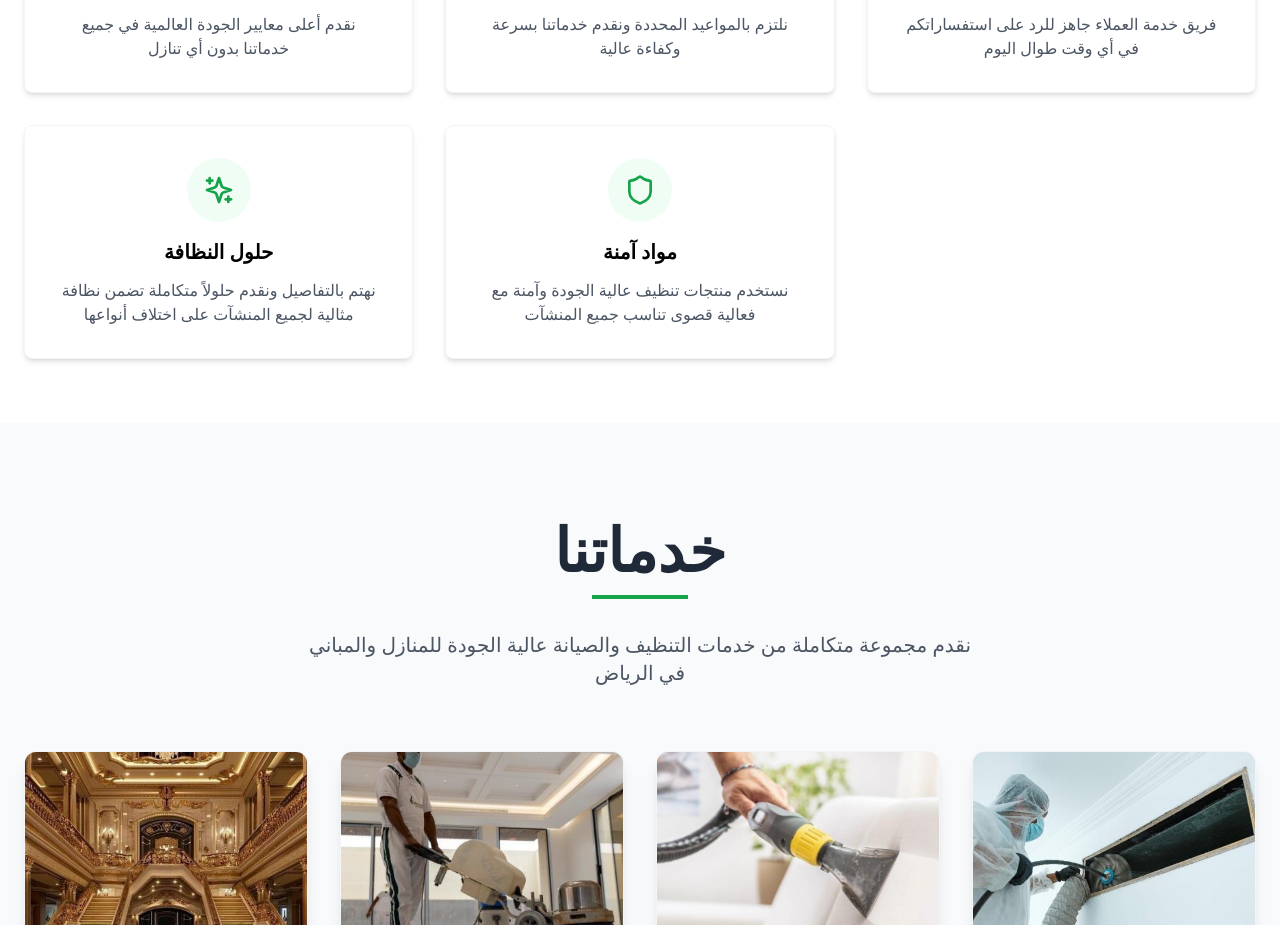
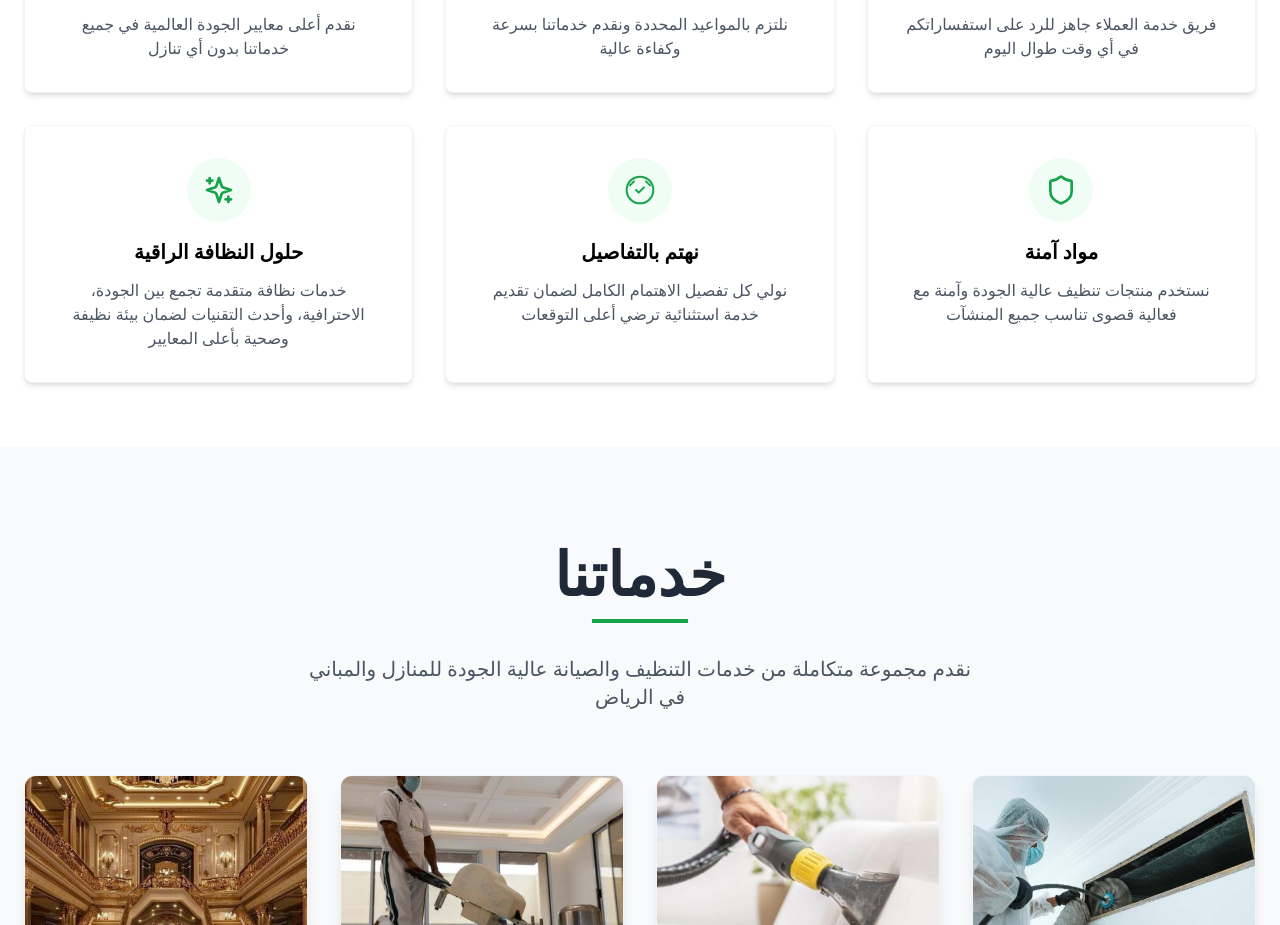
Before and after one commit to AhmedMaher123384/mawasiem, a React (Vite) app: page / in a window 1280 px wide. Shown: the part 1009-1934 px from the top of the page. Built offline with nearby package versions, Linux system fonts and the light colour scheme.

Commit message:
Update Home.tsx

```diff
--- a/src/pages/Home.tsx
+++ b/src/pages/Home.tsx
@@ -119,9 +119,22 @@ const features: Feature[] = [
   }
   ,{
     icon: <Sparkles className="text-green-600 w-8 h-8" />,
-    title: 'حلول النظافة',
-    description: 'نهتم بالتفاصيل ونقدم حلولاً متكاملة تضمن نظافة مثالية لجميع المنشآت على اختلاف أنواعها'
+    title: 'حلول النظافة الراقية',
+    description: 'خدمات نظافة متقدمة تجمع بين الجودة، الاحترافية، وأحدث التقنيات لضمان بيئة نظيفة وصحية بأعلى المعايير'
   }
+   ,
+    {
+      icon: (
+        <svg className="w-8 h-8 text-green-600" viewBox="0 0 24 24" fill="none" xmlns="http://www.w3.org/2000/svg">
+          <path d="M12 22C17.5228 22 22 17.5228 22 12C22 6.47715 17.5228 2 12 2C6.47715 2 2 6.47715 2 12C2 17.5228 6.47715 22 12 22Z" stroke="currentColor" strokeWidth="1.5" strokeLinecap="round" strokeLinejoin="round" />
+          <path d="M9 12L11 14L15 10" stroke="currentColor" strokeWidth="1.5" strokeLinecap="round" strokeLinejoin="round" />
+          <path d="M7.5 5.5L4.5 8.5" stroke="currentColor" strokeWidth="1.5" strokeLinecap="round" strokeLinejoin="round" />
+          <path d="M16.5 5.5L19.5 8.5" stroke="currentColor" strokeWidth="1.5" strokeLinecap="round" strokeLinejoin="round" />
+        </svg>
+      ),
+      title: 'نهتم بالتفاصيل',
+      description: 'نولي كل تفصيل الاهتمام الكامل لضمان تقديم خدمة استثنائية ترضي أعلى التوقعات'
+    }
   ,
     {
       icon: <Shield className="text-green-600 w-8 h-8" />,
```
